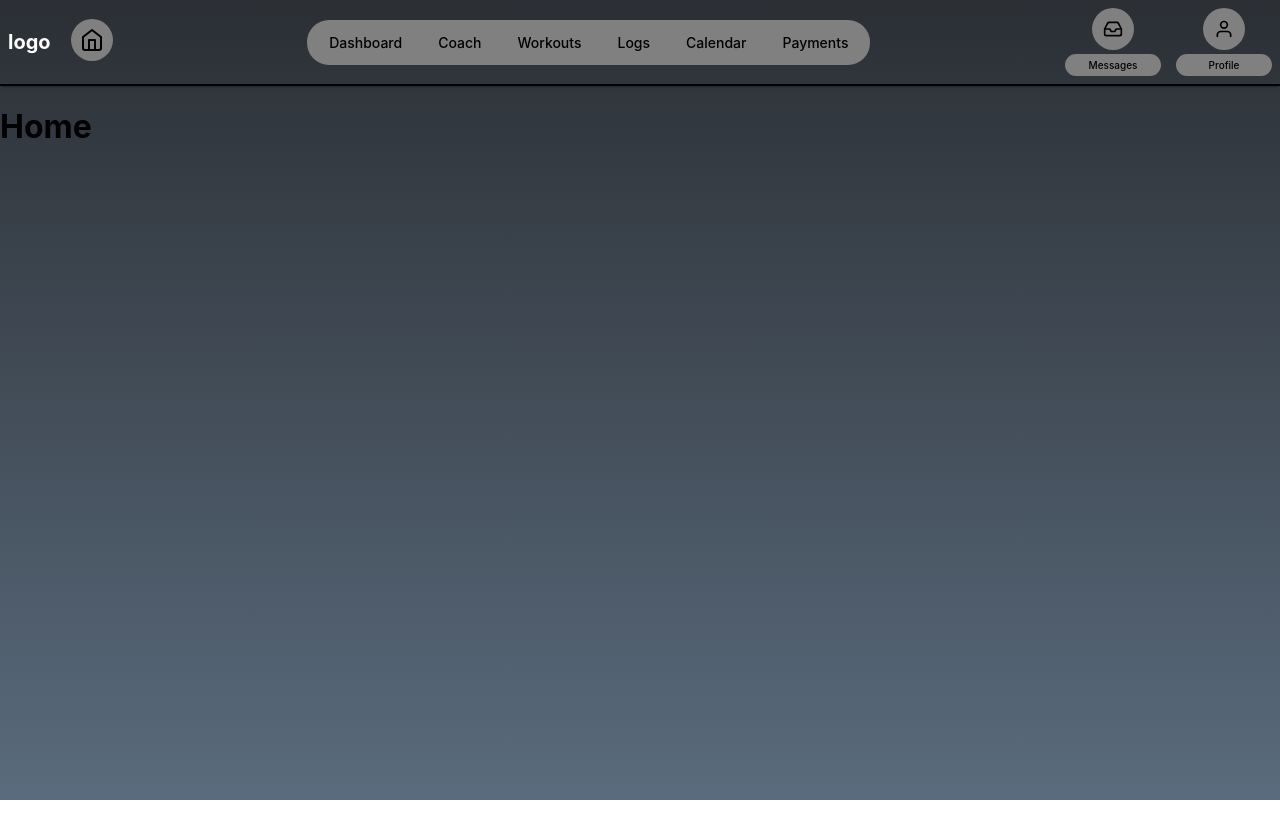
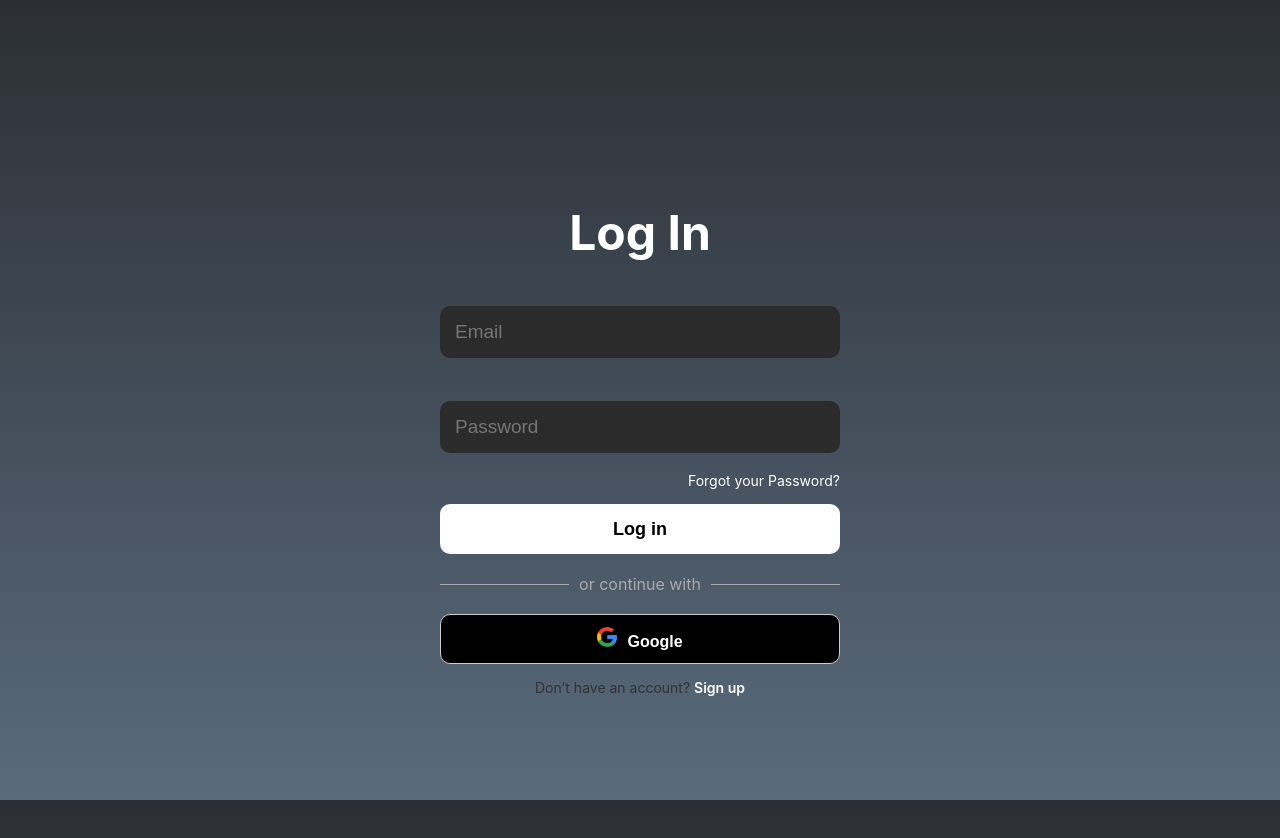
Before and after one commit to Euijinlim9/490Frontend, a React (Create React App) app: page / in a window 1280 px wide. Shown: the top 838 px of the page. Before the commit the page ends 800 px from the top, so only its background shows below. Built offline with nearby package versions, Linux system fonts and the light colour scheme.

Commit message:
created login page

```diff
--- a/src/App.js
+++ b/src/App.js
@@ -1,9 +1,10 @@
 import React from "react";
-import { Routes, Route } from "react-router-dom";
+import { Routes, Route, useLocation } from "react-router-dom";
 import "./App.css";
 
 import Header from "./components/Header";
 
+import Login from "./pages/login";
 import Home from "./pages/Home";
 import Dashboard from "./pages/Dashboard";
 import Coach from "./pages/Coach";
@@ -15,13 +16,18 @@ import Messages from "./pages/Messages";
 import Profile from "./pages/Profile";
 
 function App() {
+  const location = useLocation();
+
+  const hideHeader = location.pathname === "/";
+
   return (
     <div className="body">
-      <Header />
+      {!hideHeader && <Header />}
 
       <div className="page-content">
         <Routes>
-          <Route path="/" element={<Home />} />
+          <Route path="/" element={<Login />} />
+          <Route path="/home" element={<Home />} />
           <Route path="/dashboard" element={<Dashboard />} />
           <Route path="/coach" element={<Coach />} />
           <Route path="/workouts" element={<Workouts />} />
--- /dev/null
+++ b/src/pages/login.js
@@ -0,0 +1,34 @@
+import React from "react";
+import "../styles/Dashboard.css";
+import "../styles/Login.css";
+import googleLogo from "../images/google.png";
+
+function Login() {
+  return (
+    <div className="dashboard-page">
+        <div className="container">
+        <h2 className="text">Log In</h2>
+        <div>
+            <div className="inputs">
+                <div className="input">
+                    <input type="email" placeholder="Email" />
+                </div>
+                <div className="input">
+                    <input type="password" placeholder="Password" />
+                </div>
+            </div>
+            <div className="forgot-pass">Forgot your Password?</div>
+            <button>Log in</button>
+            <div className="divider">or continue with</div>
+            <button className="google-btn"><img src={googleLogo} alt="" className="google-icon"
+            />Google</button>
+            <div className="signup-link">Don’t have an account? <span>Sign up</span></div>
+        </div>
+        </div>
+      </div>
+
+  )
+}
+
+
+export default Login;
--- /dev/null
+++ b/src/styles/Login.css
@@ -0,0 +1,126 @@
+.container{
+    display: flex;
+    flex-direction: column;
+    align-items: center;
+    justify-content: center;
+    height: 100vh;
+    padding-bottom: 30px;
+}
+
+.text{
+    font-size:48px;
+    font-weight:700;
+    text-align: center;
+    margin-bottom: 10px;
+}
+
+.inputs{
+    margin-top: 20px;
+    display: flex;
+    flex-direction: column;
+    gap: 15px;
+}
+
+.input{
+    display:flex;
+    align-items: center;
+    margin: auto;
+    width: 400px;
+    height:80px;
+
+}
+
+.input input{
+    height: 50px;
+    width: 100%;
+    max-width: 400px;
+    background:#2b2b2b;
+    border:none;
+    outline:none;
+    color: #797979;
+    font-size: 19px;
+    border-radius: 10px;
+    padding-left: 15px;
+}
+
+.forgot-pass {
+    width: 100%;
+    max-width: 400px;
+    margin: 5px auto 15px auto;
+    text-align: right;
+    font-size: 14px;
+    cursor: pointer;
+}
+
+button {
+    width: 100%;
+    max-width: 400px;
+    height: 50px;
+    margin: 0 auto;
+    display: block;
+    background-color: #ffffff;
+    color: rgb(0, 0, 0);
+    border: none;
+    border-radius: 10px;
+    font-size: 18px;
+    font-weight: 700;
+    cursor: pointer;
+}
+
+.google-btn {
+    width: 100%;
+    max-width: 400px;
+    height: 50px;
+    margin: 0 auto;
+    display: block;
+    background-color: rgb(0, 0, 0);
+    color: #ffffff;
+    border: 1px solid #ccc;
+    border-radius: 10px;
+    font-size: 16px;
+    cursor: pointer;
+}
+
+.google-icon {
+    width: 20px;
+    height: 20px;
+    margin-right: 10px;
+}
+
+.signup-link {
+    color: #323232;
+    margin-top: 15px;
+    text-align: center;
+    font-size: 14px;
+}
+
+.signup-link span {
+    color: #ffffff;
+    cursor: pointer;
+    font-weight: 600;
+}
+
+.divider {
+    display: flex;
+    align-items: center;
+    text-align: center;
+    width: 100%;
+    max-width: 400px;
+    margin: 20px auto;
+    color: #aaa;
+}
+
+.divider::before,
+.divider::after {
+    content: "";
+    flex: 1;
+    border-bottom: 1px solid #aaa;
+}
+
+.divider::before {
+    margin-right: 10px;
+}
+
+.divider::after {
+    margin-left: 10px;
+}
```
Also changed, not shown: src/images/google.png (added), 1 other file (tests, documents, lock files or other folders).
